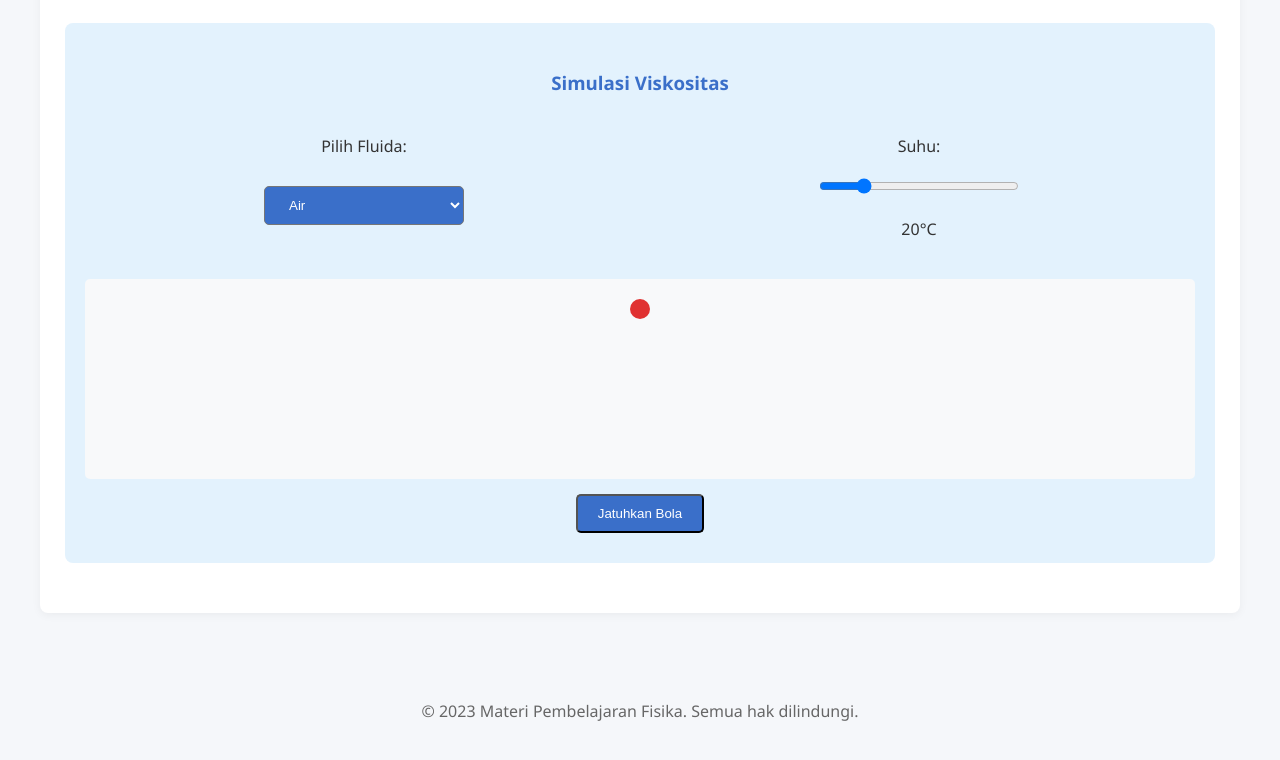
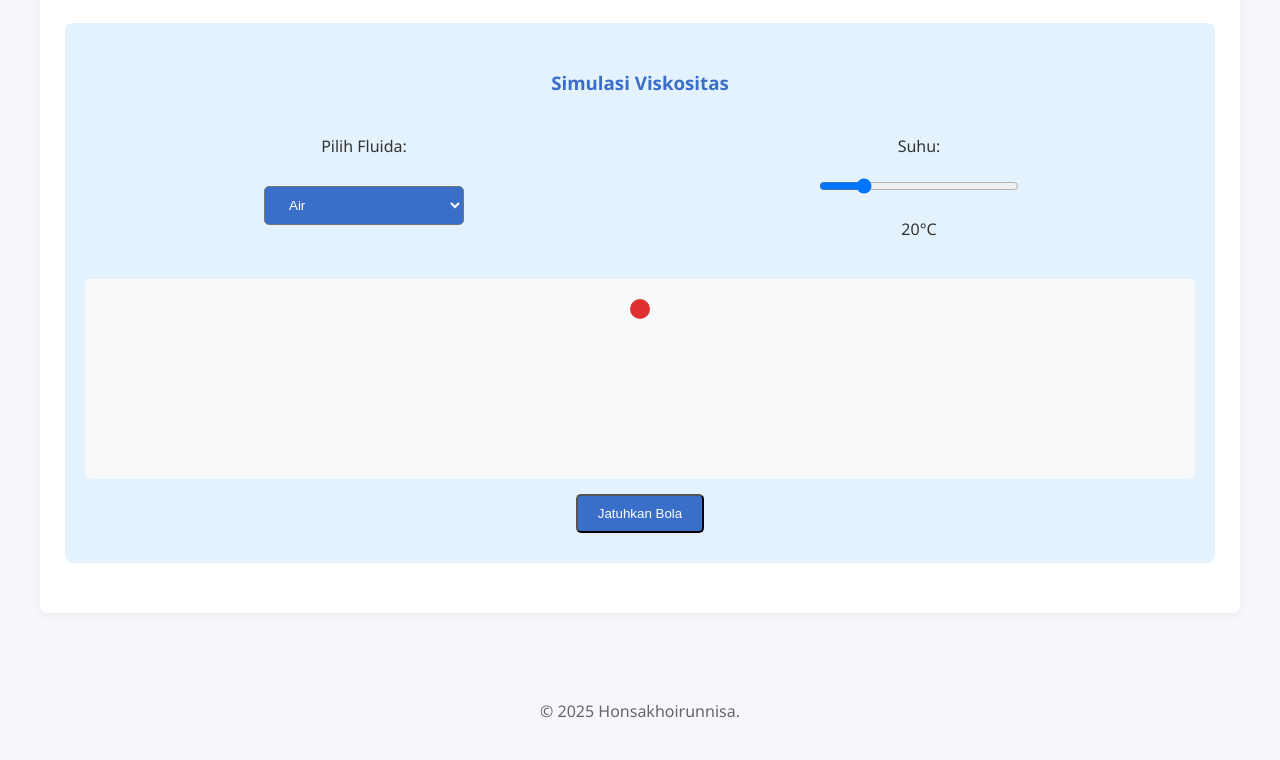
Before and after one commit to oca12345/skripsime, a plain HTML site: page code (1).html in a window 1280 px wide. Shown: the part 8212-8972 px from the top of the page. Drawn offline with Linux system fonts and the light colour scheme.

Commit message:
Update code (1).html

```diff
--- a/code (1).html
+++ b/code (1).html
@@ -593,7 +593,7 @@
     </div>
 
     <footer>
-        <p>&copy; 2023 Materi Pembelajaran Fisika. Semua hak dilindungi.</p>
+        <p>&copy; 2025 Honsakhoirunnisa.</p>
     </footer>
 
     <script>
```
